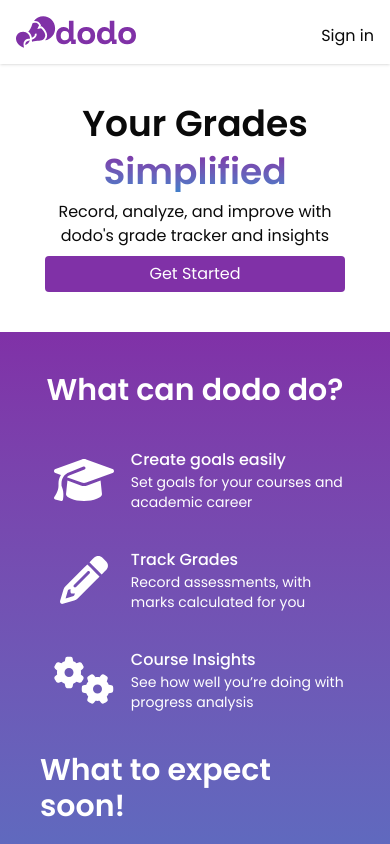
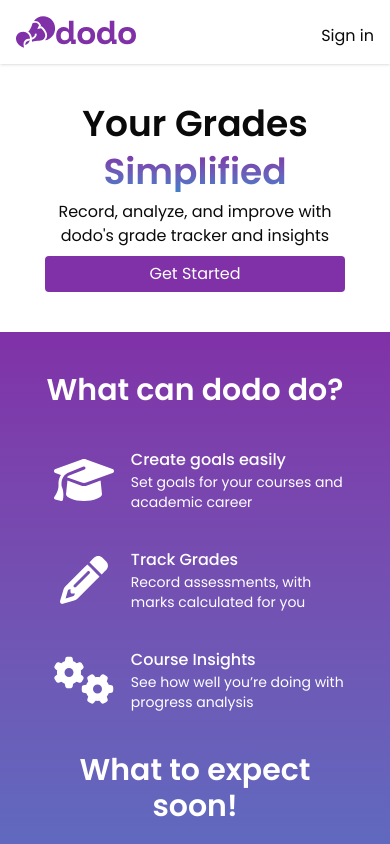
Before and after one commit to AJRoxas/dodo, a Next.js app: page / in a window 390 px wide. Shown: the top 844 px of the page. Built offline with nearby package versions, Linux system fonts and the light colour scheme; no server answers; what tailwindcss-animated would draw is missing.

Commit message:
Updated tailwind styling

```diff
--- a/src/app/(general)/(authentication)/sign-in/page.tsx
+++ b/src/app/(general)/(authentication)/sign-in/page.tsx
@@ -3,17 +3,20 @@ import Icon from '@@/public/dodo-icon.svg';
 
 const SignInPage = () => {
   return (
-    <main className="flex flex-col justify-center items-center p-10 sm:p-20 max-w-px-300 min-h-full gap-8">
+    <main className="container-col">
+      <div className="flex flex-col max-w-px-300 gap-8">
         <div className="flex flex-col justify-center items-center motion-safe:animate-fade-left">
           <Icon className="h-16 w-fit fill-primary"></Icon>
           <div className="font-semibold text-3xl text-primary">
             Sign in to dodo
           </div>
           <div className="font-semibold text-sm text-center mt-1">
-          Don&apos;t have an account? Continue and we&apos;ll create one for you!
+            Don&apos;t have an account? Continue and we&apos;ll create one for
+            you!
           </div>
         </div>
         <SignInSection />
+      </div>
     </main>
   );
 };
--- a/src/app/(general)/(landing)/page.tsx
+++ b/src/app/(general)/(landing)/page.tsx
@@ -6,7 +6,7 @@ const LandingPage = () => {
     <main>
       <HookSection />
       <FeaturesSection />
-      <div className="flex flex-col justify-center items-center gap-1 p-10 sm:p-20">
+      <div className="container-col gap-1">
         <div className="max-w-xs font-semibold text-3xl text-center text-primary">
           Want to know more about dodo?
         </div>
--- a/src/components/landing/FeaturesSection.tsx
+++ b/src/components/landing/FeaturesSection.tsx
@@ -60,8 +60,10 @@ const upcomingFeatures = [
 
 const FeaturesSection = () => {
   return (
-    <div className="flex flex-col justify-center items-center gap-8 p-10 sm:p-20 bg-gradient-primary text-light">
-      <div className="font-semibold text-3xl">What can dodo do?</div>
+    <div className="container-col bg-gradient-primary text-light">
+      <div className="font-semibold text-3xl text-center">
+        What can dodo do?
+      </div>
       <div className="w-full max-w-5xl flex justify-center items-center flex-wrap gap-5">
         {currentFeatures.map((feature, index) => (
           <FeatureIcon
@@ -72,7 +74,9 @@ const FeaturesSection = () => {
           ></FeatureIcon>
         ))}
       </div>
-      <div className="font-semibold text-3xl">What to expect soon!</div>
+      <div className="font-semibold text-3xl text-center">
+        What to expect soon!
+      </div>
       <div className="w-full max-w-5xl flex justify-center items-center flex-wrap gap-5">
         {upcomingFeatures.map((feature, index) => (
           <FeatureIcon
--- a/src/components/landing/HookSection.tsx
+++ b/src/components/landing/HookSection.tsx
@@ -7,7 +7,7 @@ const HookSection = () => {
   const router = useRouter();
 
   return (
-    <div className="flex flex-col justify-center items-center gap-2 p-10 sm:p-20 motion-safe:animate-fade-up">
+    <div className="container-col gap-2 motion-safe:animate-fade-up">
       <div className="font-semibold text-4xl sm:text-6xl">Your Grades</div>
       <div className="font-semibold text-4xl sm:text-6xl text-gradient">
         Simplified
--- a/src/styles/globals.css
+++ b/src/styles/globals.css
@@ -1,5 +1,5 @@
 @import 'tailwindcss';
-@import "tailwindcss-animated";
+@import 'tailwindcss-animated';
 
 @theme {
   --color-light: #ffffff;
@@ -17,24 +17,54 @@
   }
 } */
 
-body {
-  color: var(--color-foreground);
-  background: var(--color-background);
-  font-family: Arial, Helvetica, sans-serif;
+@layer base {
+  body {
+    @apply text-dark bg-light font-[family-name:var(--font-poppins)];
+  }
+
+  svg > path {
+    @apply !fill-inherit;
+  }
 }
 
-svg > path {
-  fill: inherit !important;
+@layer components {
+  .container-col {
+    @apply flex flex-col justify-center items-center gap-8 p-10 sm:p-20 w-full min-h-full;
+  }
 }
 
-.font-poppins {
-  @apply font-[family-name:var(--font-poppins)];
-}
-
-.bg-gradient-primary {
+@utility bg-gradient-primary {
   @apply bg-linear-to-b from-primary to-secondary;
 }
 
-.text-gradient {
+@utility font-poppins {
+  font-family: var(--font-poppins);
+}
+
+@utility h-px-* {
+  height: --value(integer)px;
+}
+
+@utility max-h-px-* {
+  max-height: --value(integer)px;
+}
+
+@utility min-h-px-* {
+  min-height: --value(integer)px;
+}
+
+@utility max-w-px-* {
+  max-width: --value(integer)px;
+}
+
+@utility min-w-px-* {
+  min-width: --value(integer)px;
+}
+
+@utility text-gradient {
   @apply text-transparent bg-linear-to-b from-primary to-secondary bg-clip-text;
 }
+
+@utility w-px-* {
+  width: --value(integer)px;
+}
```
Lines whose indentation alone changed are shown as unchanged.
